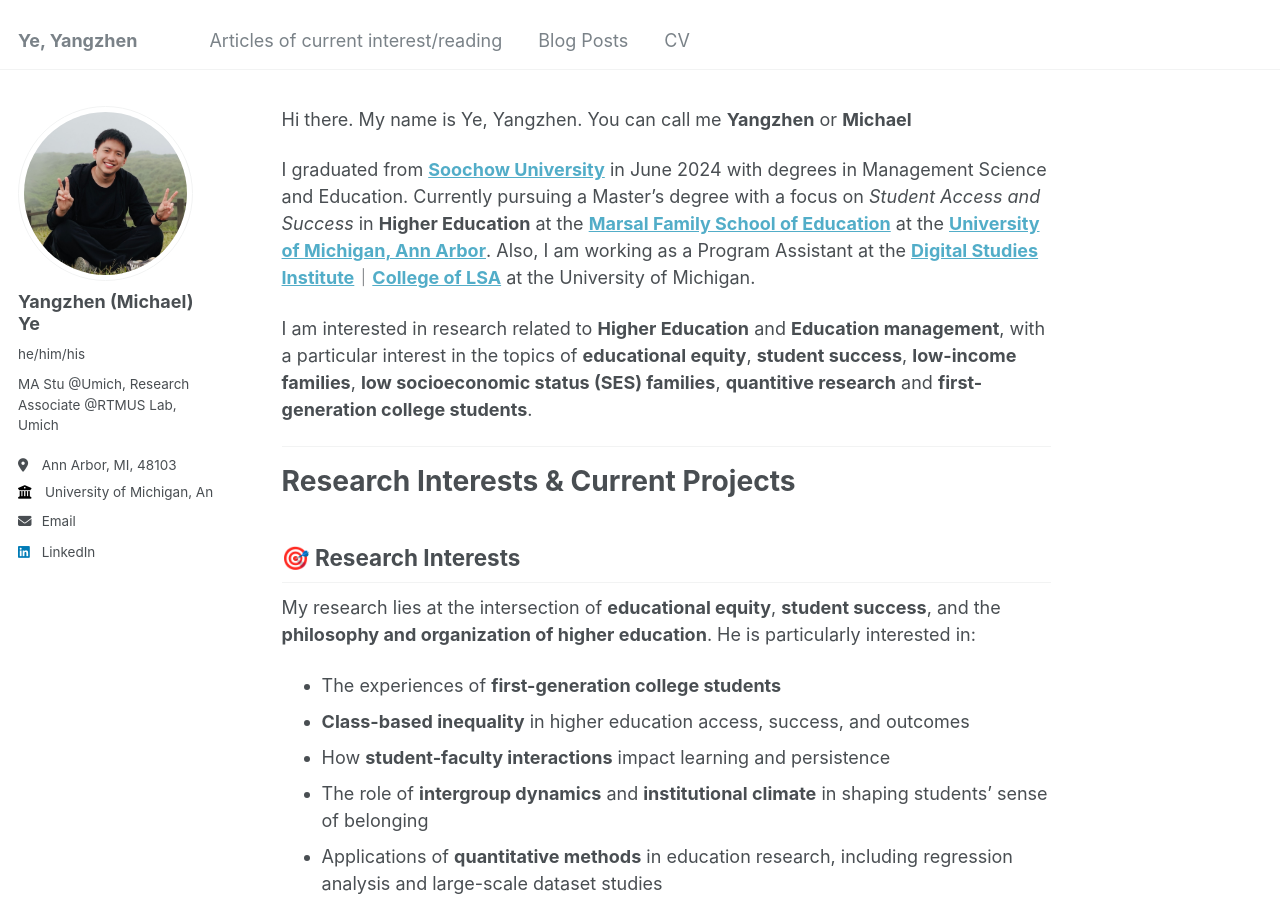
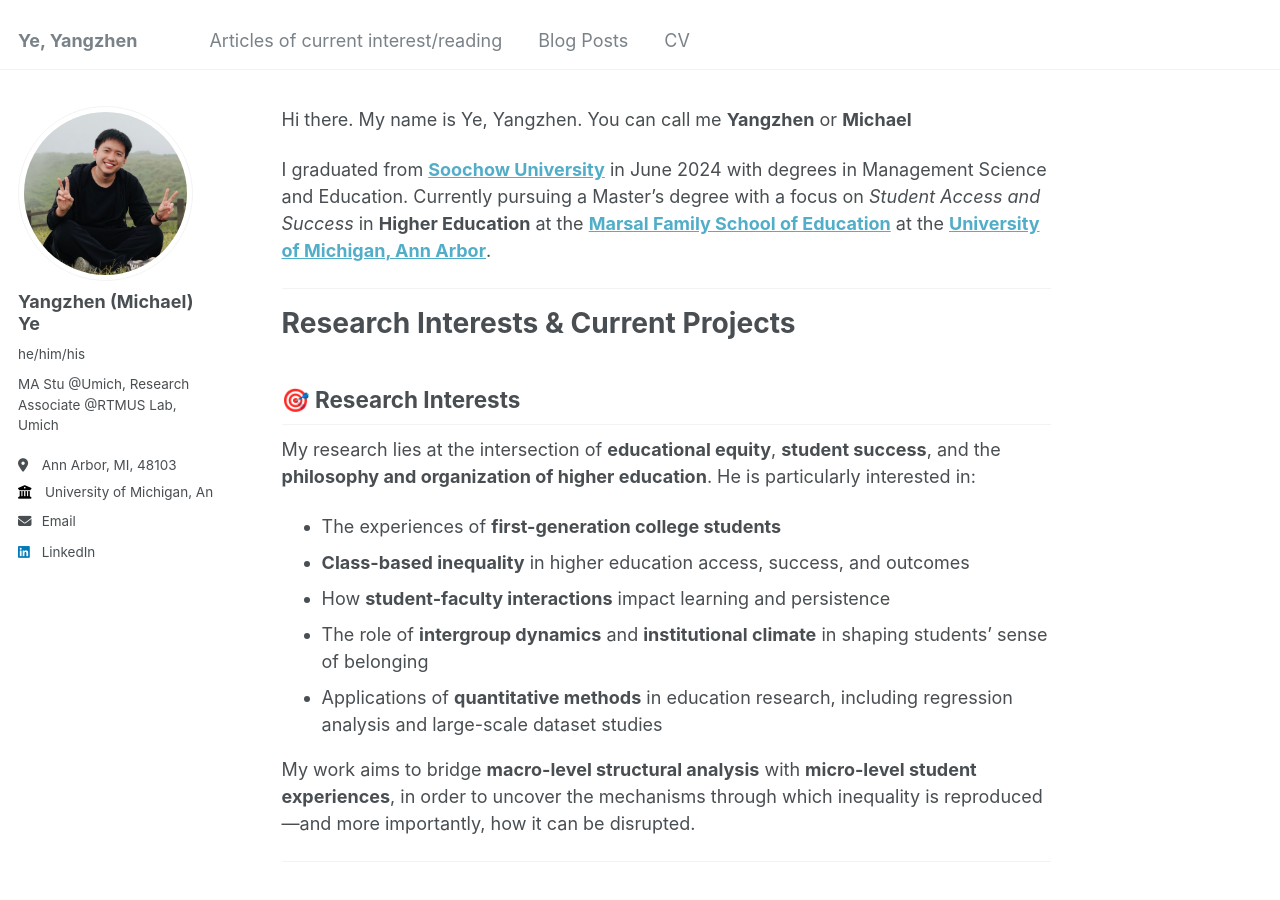
Before and after one commit to Yangzhen-Yeh/Yangzhen-Yeh.github.io, a Jekyll site: the page built from _pages/about.md, in a window 1280 px wide and 900 px high. Built offline with Jekyll 4.4.1, drawn with Linux system fonts in a browser that asks for light colours.

Commit message:
Update about.md

```diff
--- a/_pages/about.md
+++ b/_pages/about.md
@@ -9,9 +9,7 @@ redirect_from:
 
 Hi there. My name is Ye, Yangzhen. You can call me **Yangzhen** or **Michael**
 
-I graduated from [**Soochow University**](http://eng.suda.edu.cn/) in June 2024 with degrees in Management Science and Education. Currently pursuing a Master's degree with a focus on _Student Access and Success_ in **Higher Education** at the [**Marsal Family School of Education**](https://marsal.umich.edu/) at the [**University of Michigan, Ann Arbor**](https://umich.edu/). Also, I am working as a Program Assistant at the [**Digital Studies Institute**](https://www.digitalstudies.umich.edu/)｜[**College of LSA**](https://lsa.umich.edu/) at the University of Michigan.
-
-I am interested in research related to **Higher Education** and **Education management**, with a particular interest in the topics of **educational equity**, **student success**, **low-income families**, **low socioeconomic status (SES) families**, **quantitive research** and **first-generation college students**.
+I graduated from [**Soochow University**](http://eng.suda.edu.cn/) in June 2024 with degrees in Management Science and Education. Currently pursuing a Master's degree with a focus on _Student Access and Success_ in **Higher Education** at the [**Marsal Family School of Education**](https://marsal.umich.edu/) at the [**University of Michigan, Ann Arbor**](https://umich.edu/).
 
 ---
 # Research Interests & Current Projects
```
